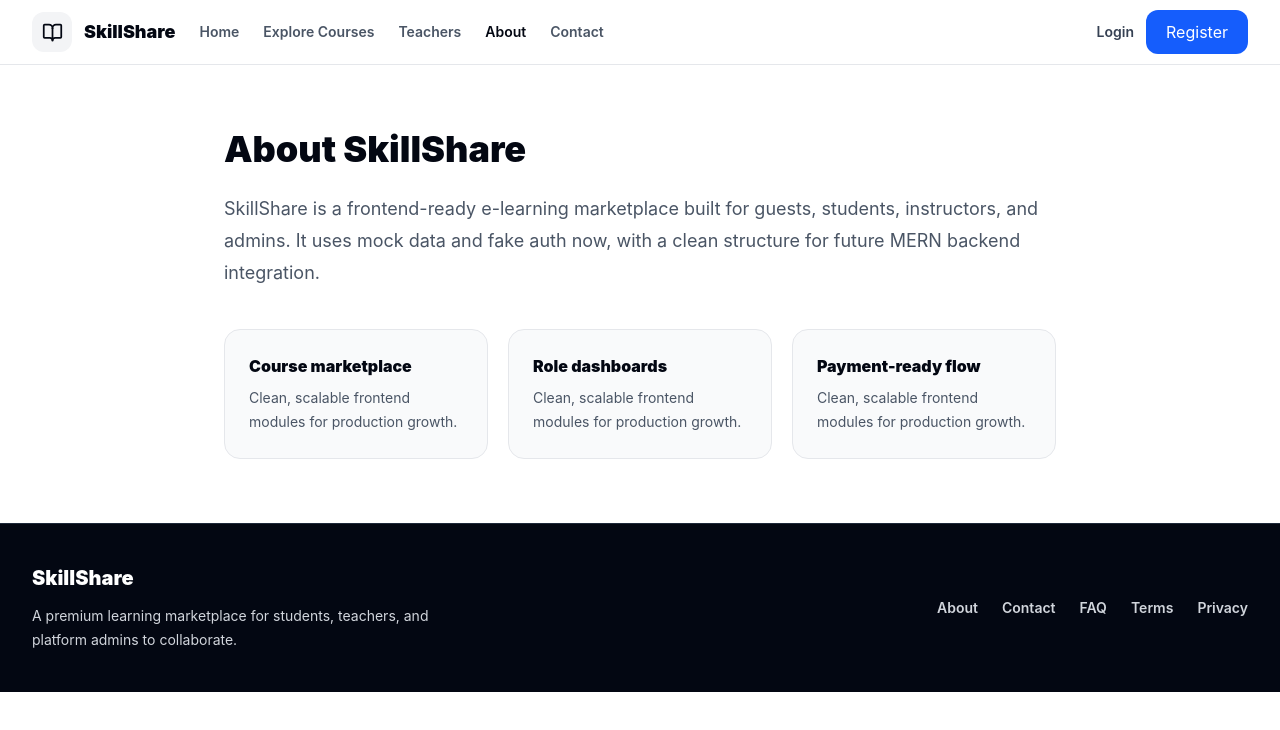
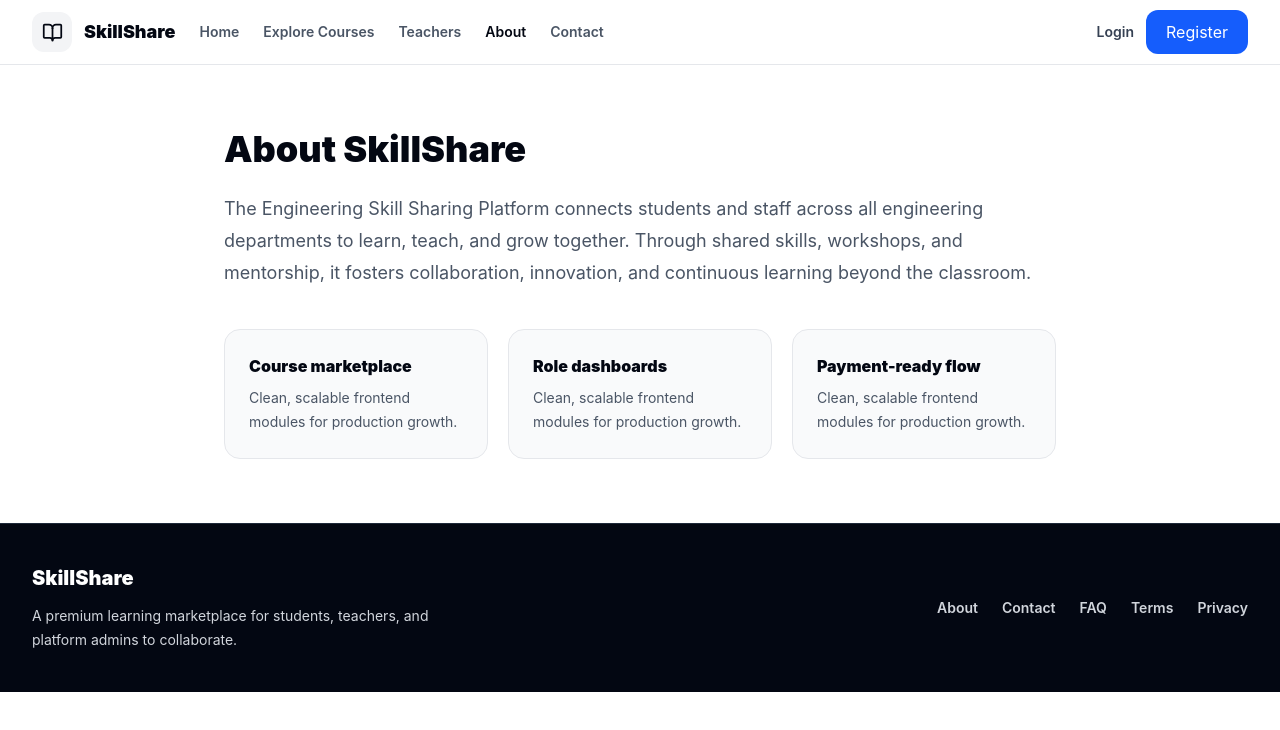
Before and after one commit to Nilanka0026/Skillshare-lms, a React (Vite) app in the folder frontend/: page /about in a window 1280 px wide. Shown: the top 730 px of the page. Built offline with nearby package versions, Linux system fonts and the light colour scheme; no server answers.

Commit message:
Changed texts

```diff
--- a/frontend/src/pages/public/About.jsx
+++ b/frontend/src/pages/public/About.jsx
@@ -4,8 +4,8 @@ export function About() {
       <div className="mx-auto max-w-4xl px-4 py-16 sm:px-6 lg:px-8">
         <h1 className="text-4xl font-black text-gray-950">About SkillShare</h1>
         <p className="mt-6 text-lg leading-8 text-gray-600">
-          SkillShare is a frontend-ready e-learning marketplace built for guests, students, instructors, and admins.
-          It uses mock data and fake auth now, with a clean structure for future MERN backend integration.
+          The Engineering Skill Sharing Platform connects students and staff across all engineering departments to learn, teach, and grow together.
+          Through shared skills, workshops, and mentorship, it fosters collaboration, innovation, and continuous learning beyond the classroom.
         </p>
         <div className="mt-10 grid gap-5 md:grid-cols-3">
           {['Course marketplace', 'Role dashboards', 'Payment-ready flow'].map((item) => (
```
